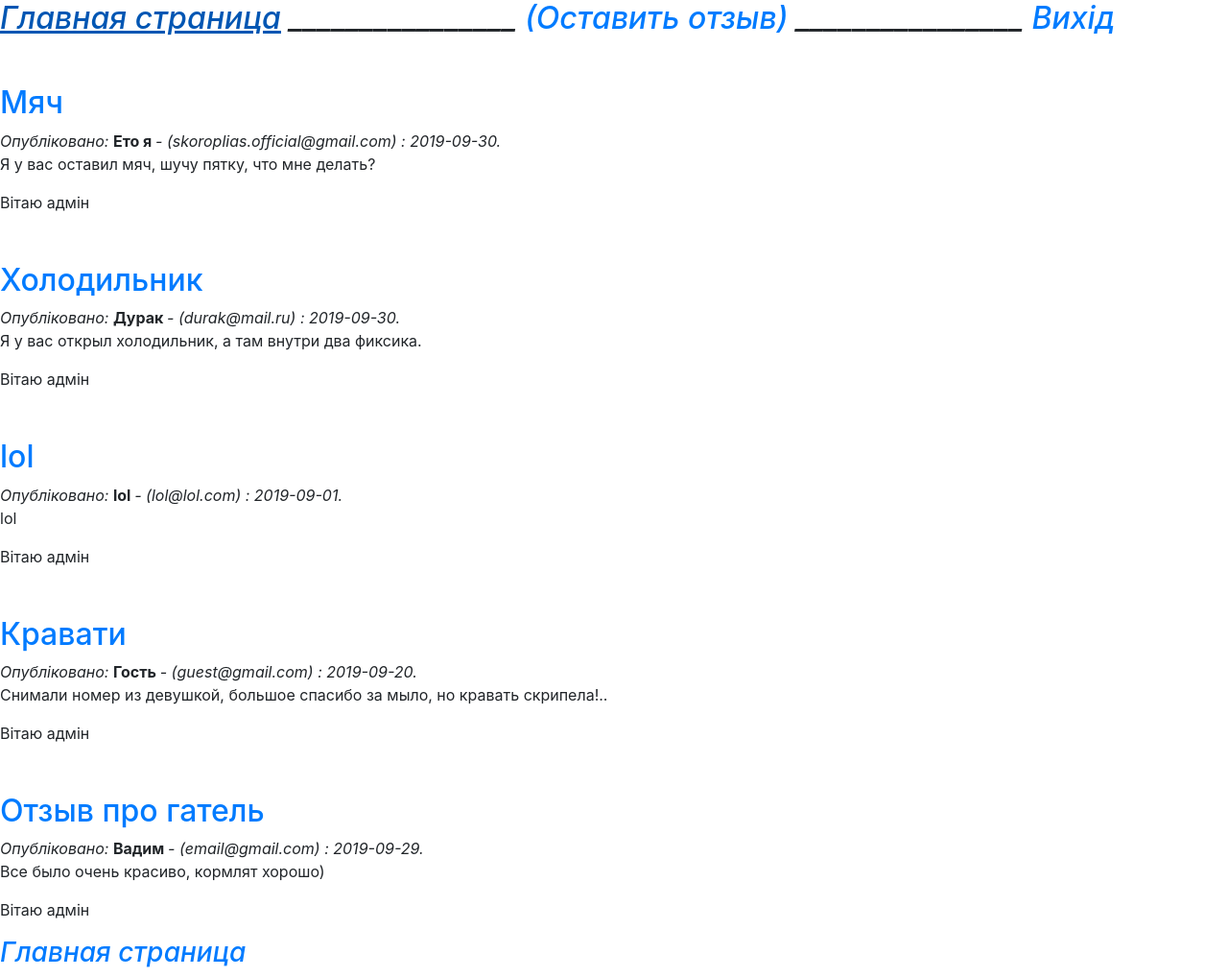
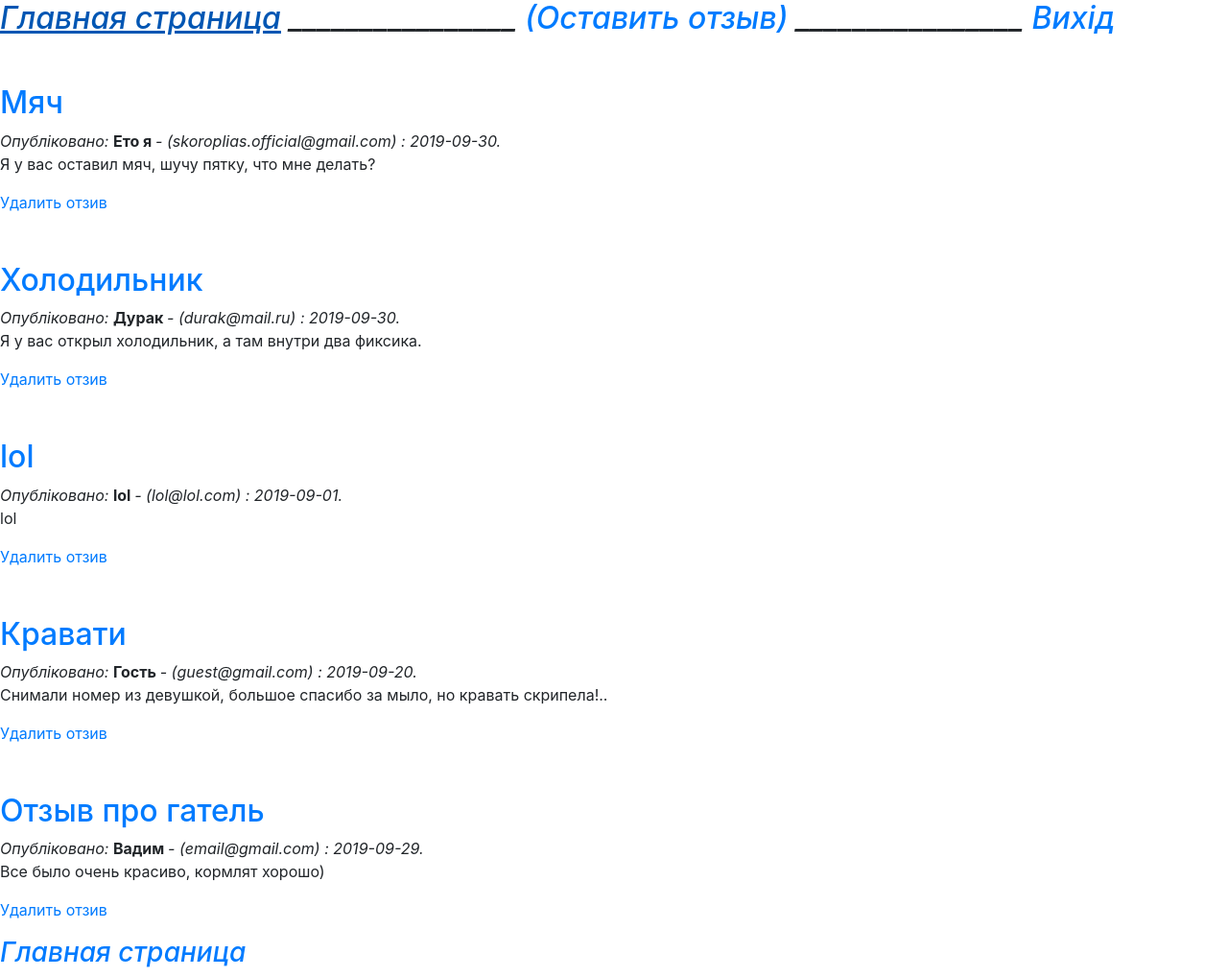
Before and after one commit to good-fox/guest-book, a PHP site: page /index.php in a window 1280 px wide. Shown: the whole page at 96% size. Run offline with PHP 8.4, Linux system fonts and the light colour scheme; the visitor is signed in with stand-in values (Sample User, id 1); data comes from the database, SQL or seed files in the repository.

Commit message:
Update articles.php

```diff
--- a/view/articles.php
+++ b/view/articles.php
@@ -9,7 +9,8 @@
     <p><?php
     if (!empty($_SESSION['admin'])) {
       if ($_SESSION['admin']) {
-        echo "Вітаю адмін";
+        $id_temp = $a['id'];
+        echo "<a href='../guest-book/index.php?id=$id_temp&action=delete'>Удалить отзив</a>";
       }
     } ?></p>
   </div>
```
